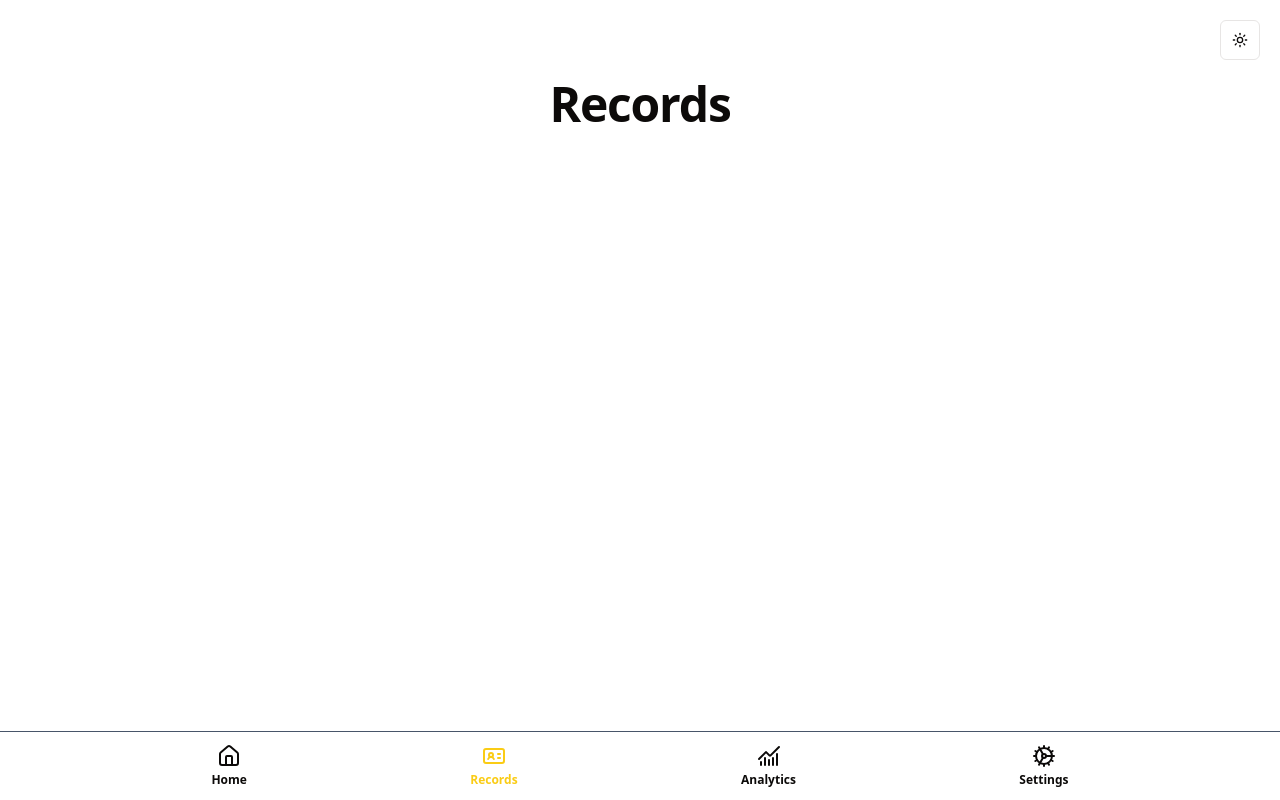
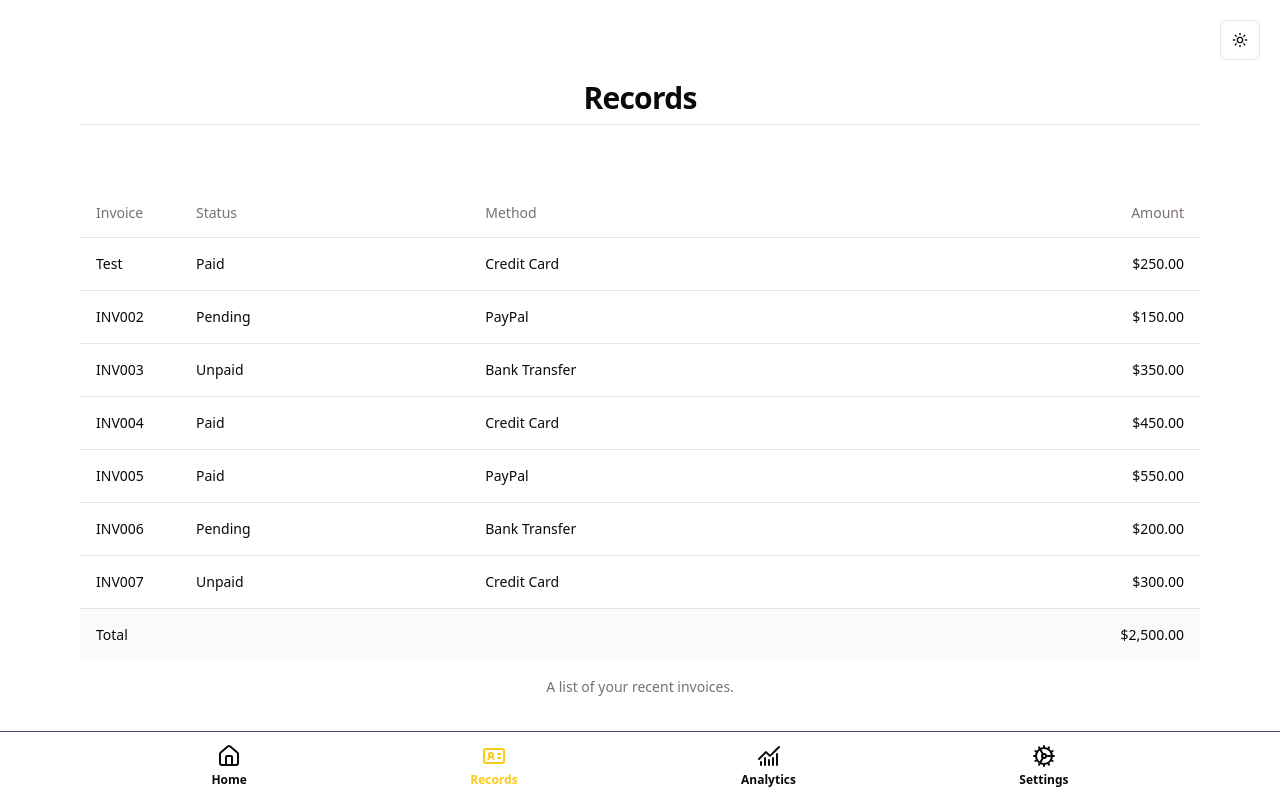
Before and after one commit to ManjiCoder/UPI-Flow, a React (Vite) app: page /records in a window 1280 px wide. Built offline with nearby package versions, Linux system fonts and the light colour scheme; no server answers.

Commit message:
table added

```diff
--- a/package.json
+++ b/package.json
@@ -16,6 +16,7 @@
     "@reduxjs/toolkit": "^2.3.0",
     "class-variance-authority": "^0.7.0",
     "clsx": "^2.1.1",
+    "date-fns": "^4.1.0",
     "lucide-react": "^0.453.0",
     "pdfjs-dist": "^4.7.76",
     "react": "^18.3.1",
--- /dev/null
+++ b/src/components/ui/table.tsx
@@ -0,0 +1,117 @@
+import * as React from "react"
+
+import { cn } from "@/lib/utils"
+
+const Table = React.forwardRef<
+  HTMLTableElement,
+  React.HTMLAttributes<HTMLTableElement>
+>(({ className, ...props }, ref) => (
+  <div className="relative w-full overflow-auto">
+    <table
+      ref={ref}
+      className={cn("w-full caption-bottom text-sm", className)}
+      {...props}
+    />
+  </div>
+))
+Table.displayName = "Table"
+
+const TableHeader = React.forwardRef<
+  HTMLTableSectionElement,
+  React.HTMLAttributes<HTMLTableSectionElement>
+>(({ className, ...props }, ref) => (
+  <thead ref={ref} className={cn("[&_tr]:border-b", className)} {...props} />
+))
+TableHeader.displayName = "TableHeader"
+
+const TableBody = React.forwardRef<
+  HTMLTableSectionElement,
+  React.HTMLAttributes<HTMLTableSectionElement>
+>(({ className, ...props }, ref) => (
+  <tbody
+    ref={ref}
+    className={cn("[&_tr:last-child]:border-0", className)}
+    {...props}
+  />
+))
+TableBody.displayName = "TableBody"
+
+const TableFooter = React.forwardRef<
+  HTMLTableSectionElement,
+  React.HTMLAttributes<HTMLTableSectionElement>
+>(({ className, ...props }, ref) => (
+  <tfoot
+    ref={ref}
+    className={cn(
+      "border-t bg-muted/50 font-medium [&>tr]:last:border-b-0",
+      className
+    )}
+    {...props}
+  />
+))
+TableFooter.displayName = "TableFooter"
+
+const TableRow = React.forwardRef<
+  HTMLTableRowElement,
+  React.HTMLAttributes<HTMLTableRowElement>
+>(({ className, ...props }, ref) => (
+  <tr
+    ref={ref}
+    className={cn(
+      "border-b transition-colors hover:bg-muted/50 data-[state=selected]:bg-muted",
+      className
+    )}
+    {...props}
+  />
+))
+TableRow.displayName = "TableRow"
+
+const TableHead = React.forwardRef<
+  HTMLTableCellElement,
+  React.ThHTMLAttributes<HTMLTableCellElement>
+>(({ className, ...props }, ref) => (
+  <th
+    ref={ref}
+    className={cn(
+      "h-12 px-4 text-left align-middle font-medium text-muted-foreground [&:has([role=checkbox])]:pr-0",
+      className
+    )}
+    {...props}
+  />
+))
+TableHead.displayName = "TableHead"
+
+const TableCell = React.forwardRef<
+  HTMLTableCellElement,
+  React.TdHTMLAttributes<HTMLTableCellElement>
+>(({ className, ...props }, ref) => (
+  <td
+    ref={ref}
+    className={cn("p-4 align-middle [&:has([role=checkbox])]:pr-0", className)}
+    {...props}
+  />
+))
+TableCell.displayName = "TableCell"
+
+const TableCaption = React.forwardRef<
+  HTMLTableCaptionElement,
+  React.HTMLAttributes<HTMLTableCaptionElement>
+>(({ className, ...props }, ref) => (
+  <caption
+    ref={ref}
+    className={cn("mt-4 text-sm text-muted-foreground", className)}
+    {...props}
+  />
+))
+TableCaption.displayName = "TableCaption"
+
+export {
+  Table,
+  TableHeader,
+  TableBody,
+  TableFooter,
+  TableHead,
+  TableRow,
+  TableCell,
+  TableCaption,
+}
--- a/src/index.css
+++ b/src/index.css
@@ -67,6 +67,6 @@
     @apply bg-background text-foreground;
   }
   h1 {
-    @apply scroll-m-20 text-4xl font-extrabold tracking-tight lg:text-5xl;
+    @apply scroll-m-20 border-b pb-2 text-3xl font-semibold tracking-tight first:mt-0;
   }
 }
--- a/src/pages/Home.tsx
+++ b/src/pages/Home.tsx
@@ -5,8 +5,7 @@ import { appInfo } from '@/types/constant';
 export default function Home() {
   return (
     <PageWrapper className=''>
-      <h1 className='text-center text-primary'>{appInfo.title}</h1>
-
+      <h1 className='text-center text-primary border-none'>{appInfo.title}</h1>
       <UploadFile />
     </PageWrapper>
   );
--- a/src/pages/Records.tsx
+++ b/src/pages/Records.tsx
@@ -4,6 +4,95 @@ export default function Records() {
   return (
     <PageWrapper>
       <h1 className='text-center'>Records</h1>
+      <TableDemo />
     </PageWrapper>
   );
 }
+
+import {
+  Table,
+  TableBody,
+  TableCaption,
+  TableCell,
+  TableFooter,
+  TableHead,
+  TableHeader,
+  TableRow,
+} from '@/components/ui/table';
+
+const invoices = [
+  {
+    invoice: 'Test',
+    paymentStatus: 'Paid',
+    totalAmount: '$250.00',
+    paymentMethod: 'Credit Card',
+  },
+  {
+    invoice: 'INV002',
+    paymentStatus: 'Pending',
+    totalAmount: '$150.00',
+    paymentMethod: 'PayPal',
+  },
+  {
+    invoice: 'INV003',
+    paymentStatus: 'Unpaid',
+    totalAmount: '$350.00',
+    paymentMethod: 'Bank Transfer',
+  },
+  {
+    invoice: 'INV004',
+    paymentStatus: 'Paid',
+    totalAmount: '$450.00',
+    paymentMethod: 'Credit Card',
+  },
+  {
+    invoice: 'INV005',
+    paymentStatus: 'Paid',
+    totalAmount: '$550.00',
+    paymentMethod: 'PayPal',
+  },
+  {
+    invoice: 'INV006',
+    paymentStatus: 'Pending',
+    totalAmount: '$200.00',
+    paymentMethod: 'Bank Transfer',
+  },
+  {
+    invoice: 'INV007',
+    paymentStatus: 'Unpaid',
+    totalAmount: '$300.00',
+    paymentMethod: 'Credit Card',
+  },
+];
+
+export function TableDemo() {
+  return (
+    <Table>
+      <TableCaption>A list of your recent invoices.</TableCaption>
+      <TableHeader>
+        <TableRow>
+          <TableHead className='w-[100px]'>Invoice</TableHead>
+          <TableHead>Status</TableHead>
+          <TableHead>Method</TableHead>
+          <TableHead className='text-right'>Amount</TableHead>
+        </TableRow>
+      </TableHeader>
+      <TableBody>
+        {invoices.map((invoice) => (
+          <TableRow key={invoice.invoice}>
+            <TableCell className='font-medium'>{invoice.invoice}</TableCell>
+            <TableCell>{invoice.paymentStatus}</TableCell>
+            <TableCell>{invoice.paymentMethod}</TableCell>
+            <TableCell className='text-right'>{invoice.totalAmount}</TableCell>
+          </TableRow>
+        ))}
+      </TableBody>
+      <TableFooter>
+        <TableRow>
+          <TableCell colSpan={3}>Total</TableCell>
+          <TableCell className='text-right'>$2,500.00</TableCell>
+        </TableRow>
+      </TableFooter>
+    </Table>
+  );
+}
```
Also changed, not shown: 1 other file (tests, documents, lock files or other folders).
